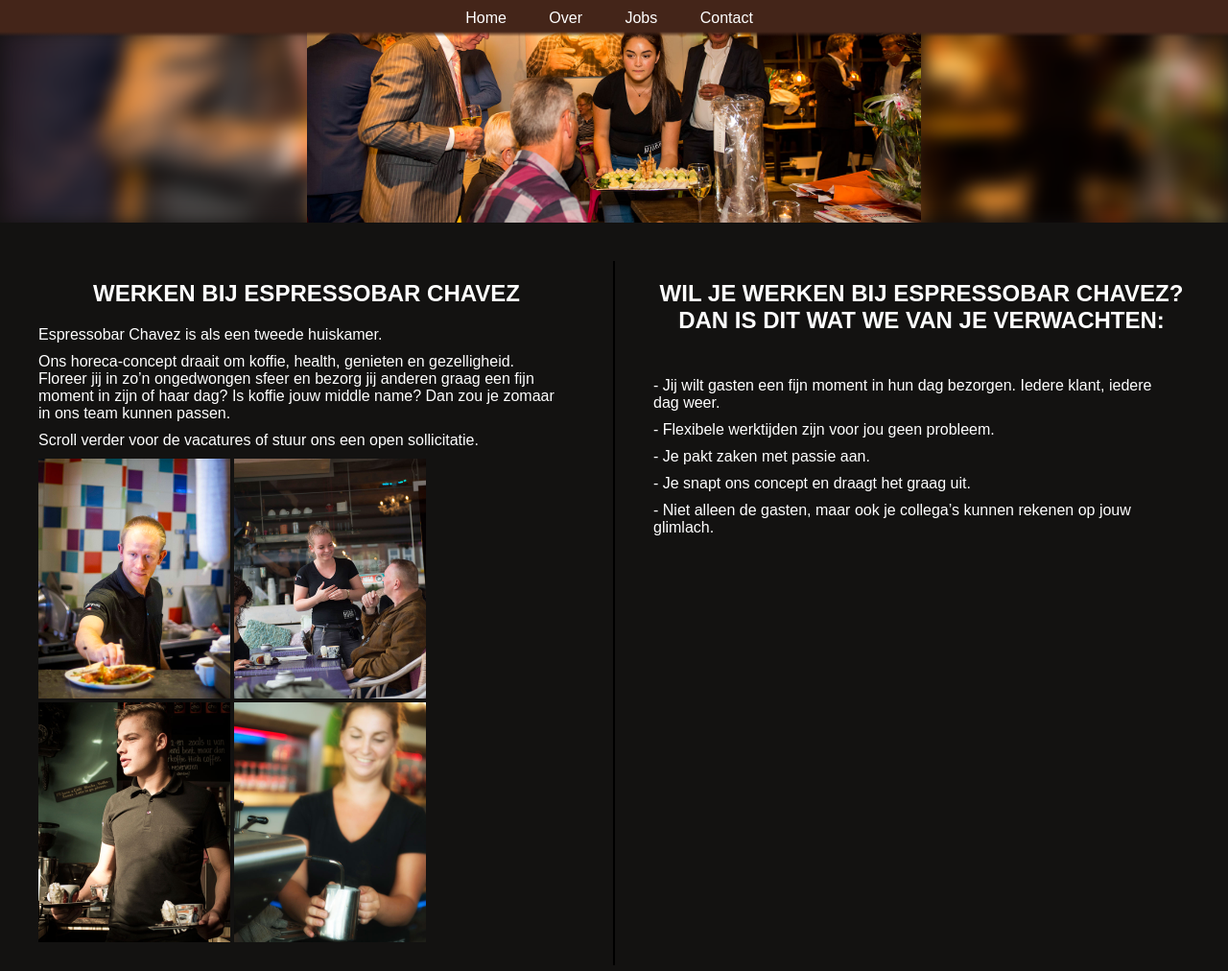
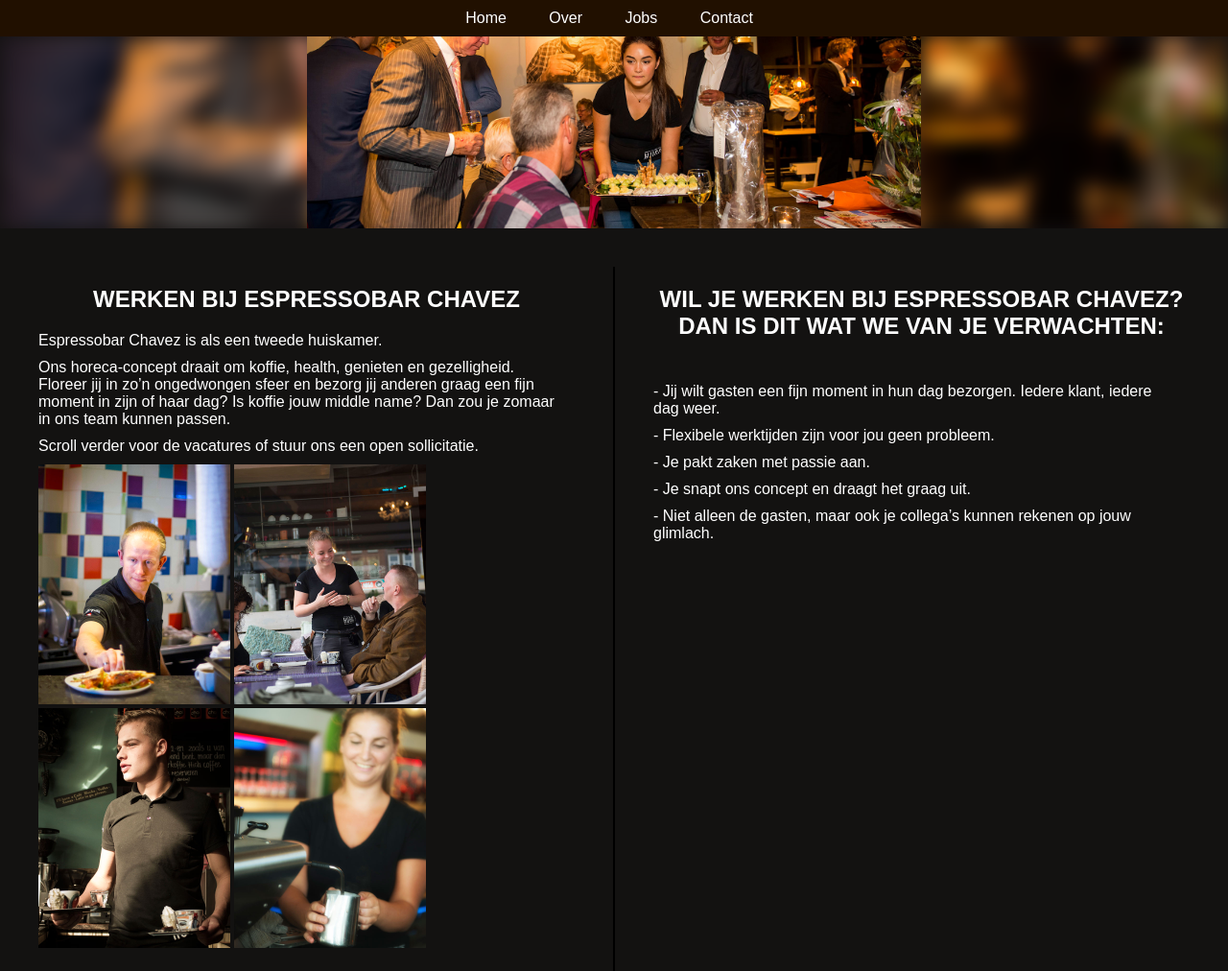
Before and after one commit to Eliasyoussef47/Challange, a plain HTML site: page subPages/jobs/jobs.html in a window 1280 px wide. Shown: the whole page at 96% size. Drawn offline with Linux system fonts and the light colour scheme.

Commit message:
Add files via upload

```diff
--- a/grfx/style.css
+++ b/grfx/style.css
@@ -6,6 +6,24 @@
 
 body {
     background-color: #131211;
+}
+
+body::-webkit-scrollbar-track
+{
+	/* -webkit-box-shadow: inset 0 0 6px rgba(0,0,0,0.3); */
+	background-color: #131211;
+}
+
+body::-webkit-scrollbar
+{
+	width: 5px;
+	/* background-color: #F5F5F5; */
+}
+
+body::-webkit-scrollbar-thumb
+{
+	background-color: #000000;
+	/* border: 2px solid #555555; */
 }
 
 ul {
@@ -23,11 +41,11 @@
 
 #nav {
 
-background-color: #442519;
+background-color: #211000;
 
-background: linear-gradient(to bottom, rgba(68,37,25,1) 0%, rgba(68,37,25,1) 87%, rgba(255, 255, 255, 0) 100%);
+/* background: linear-gradient(to bottom, rgba(68,37,25,1) 0%, rgba(68,37,25,1) 87%, rgba(255, 255, 255, 0) 100%); */
 
-position: absolute;
+/* position: absolute; */
 
 width: 100%;
 
@@ -72,7 +90,7 @@
 
 z-index: -1;
 
-margin-top: 32px;
+/* margin-top: 32px; */
 
 position: relative;
 
@@ -85,7 +103,7 @@
   background-image: url(../subPages/jobs/img/jobs-banner.jpg);
   background-position: center;
   z-index: -2;
-  margin-top: 32px;
+  /* margin-top: 32px; */
   position: relative;
   padding: 15px 0;
   transition: 1s ease-in;
@@ -100,7 +118,7 @@
   background-position: center;
   z-index: -1;
   position: absolute;
-  top: 32px;
+  top: 38px;
   left: 0;
   padding: 15px 0;
   transition: 1s ease-in;
@@ -165,7 +183,7 @@
 margin-bottom: 20px;
 }
 
-.contentCol > p , h3 , a , li {
+.contentCol > p, h3, a , li {
     color: white;
     margin: 10px;
     margin-left: 0;
```
